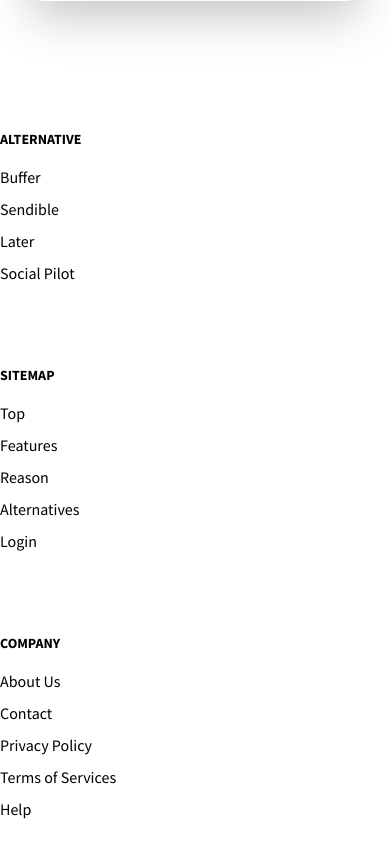
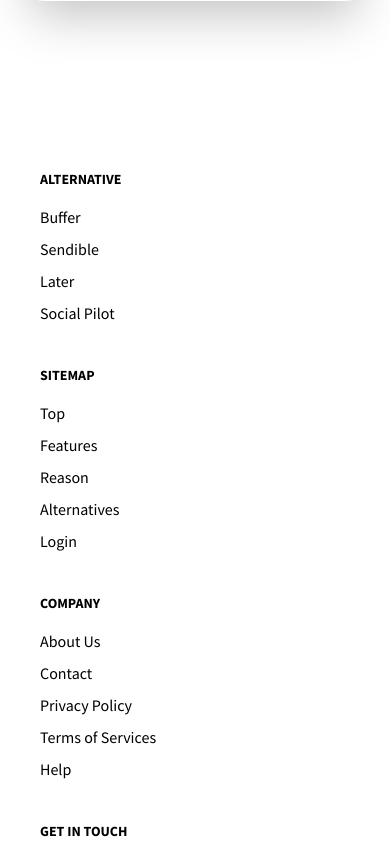
Before and after one commit to hudadamar21/codedesign-mstskp, a React (Vite) app: page / in a window 390 px wide. Shown: the part 5840-6684 px from the top of the page. Built offline with nearby package versions, Linux system fonts and the light colour scheme.

Commit message:
responsive mobile footer section

```diff
--- a/src/layouts/partial/MainFooter.tsx
+++ b/src/layouts/partial/MainFooter.tsx
@@ -2,8 +2,8 @@
 
 function MainFooter() {
   return (
-    <footer className="bg-white pb-32">
-      <div className="main-container grid grid-cols-1 md:grid-cols-2 lg:grid-cols-4 gap-20">
+    <footer className="bg-white pb-32 p-10">
+      <div className="main-container grid grid-cols-1 sm:grid-cols-2 lg:grid-cols-4 gap-10 md:gap-20">
         {footerMenus.map((menu, index) => (
           <div key={index}>
             <h2 className="text-sm font-bold uppercase mb-4">{menu.name}</h2>
```
